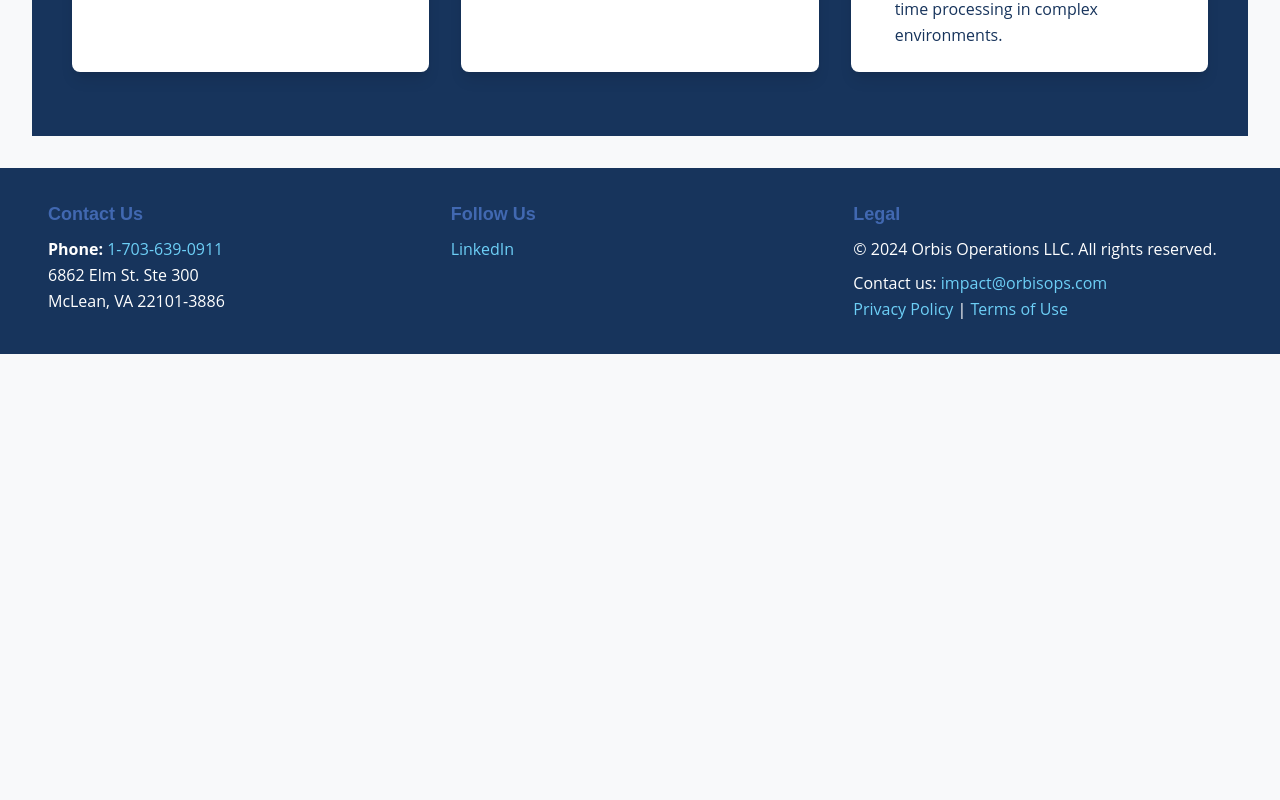
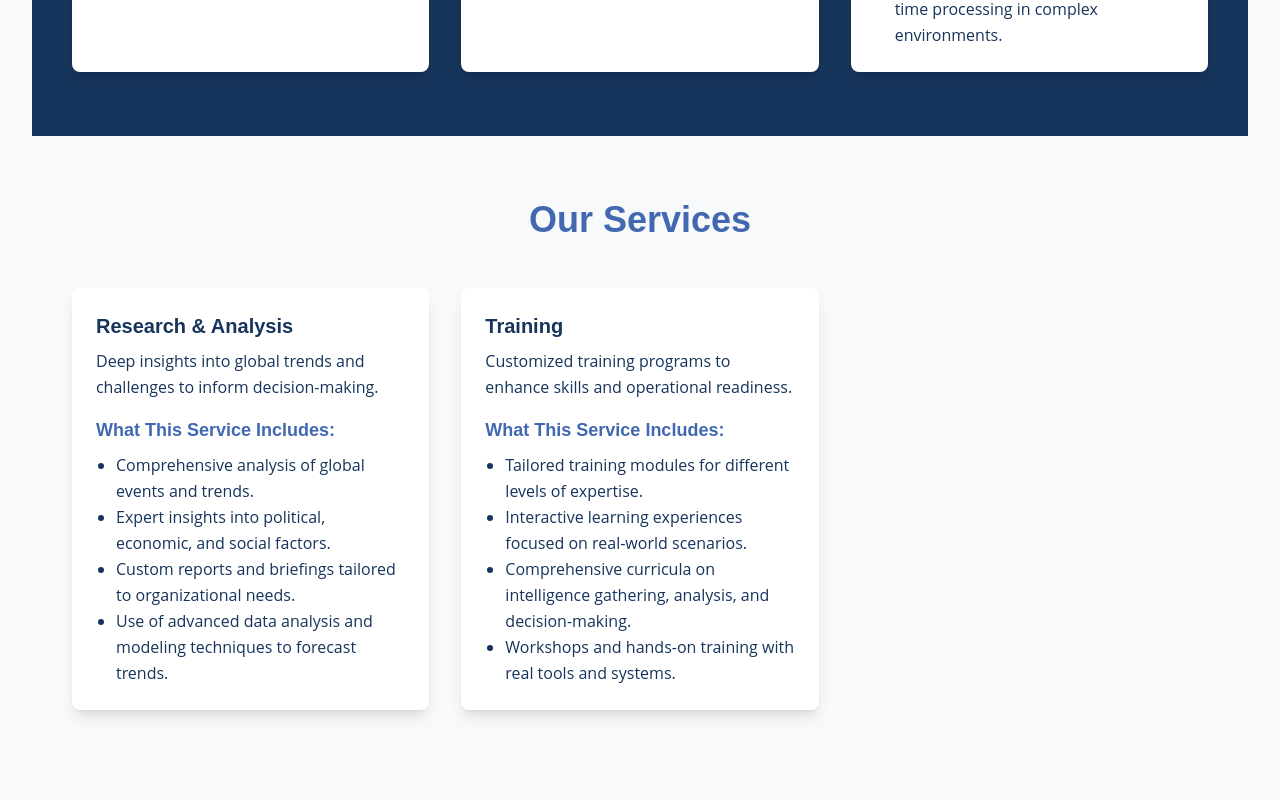
Before and after one commit to d5rptr/orbis-impact, a Next.js app: page /products in a window 1280 px wide. Shown: the part 880-1680 px from the top of the page. Before the commit the page ends 1234 px from the top, so only its background shows below. Built offline with nearby package versions, Linux system fonts and the light colour scheme.

Commit message:
Update page.tsx

```diff
--- a/app/products/page.tsx
+++ b/app/products/page.tsx
@@ -131,17 +131,6 @@
         "Workshops and hands-on training with real tools and systems.",
       ],
     },
-    {
-      title: "OSINT Advisory",
-      description:
-        "Expert guidance in leveraging open-source intelligence for actionable insights.",
-      details: [
-        "Guidance on how to collect, analyze, and use open-source data.",
-        "Support in implementing OSINT frameworks and tools.",
-        "Best practices for data validation and cross-referencing.",
-        "Tailored strategies to use OSINT for specific operational goals.",
-      ],
-    },
   ];
 
   return (
@@ -191,6 +180,37 @@
           </div>
         </div>
       </Section>
+
+      {/* Services Section */}
+      <Section bgColor="bg-light text-darkBlue">
+        <div className="container mx-auto">
+          <motion.h2
+            className="text-3xl md:text-4xl font-bold text-azureBlue text-center mb-12"
+            initial={{ opacity: 0, y: -20 }}
+            animate={{ opacity: 1, y: 0 }}
+            transition={{ duration: 0.8 }}
+          >
+            Our Services
+          </motion.h2>
+          <div className="grid grid-cols-1 md:grid-cols-2 lg:grid-cols-3 gap-8">
+            {services.map((service, index) => (
+              <Card
+                key={index}
+                title={service.title}
+                description={service.description}
+                delay={index * 0.2}
+              >
+                <div className="mt-4">
+                  <h3 className="text-lg font-semibold text-azureBlue">
+                    What This Service Includes:
+                  </h3>
+                  <List items={service.details} />
+                </div>
+              </Card>
+            ))}
+          </div>
+        </div>
+      </Section>
     </div>
   );
 }
```
